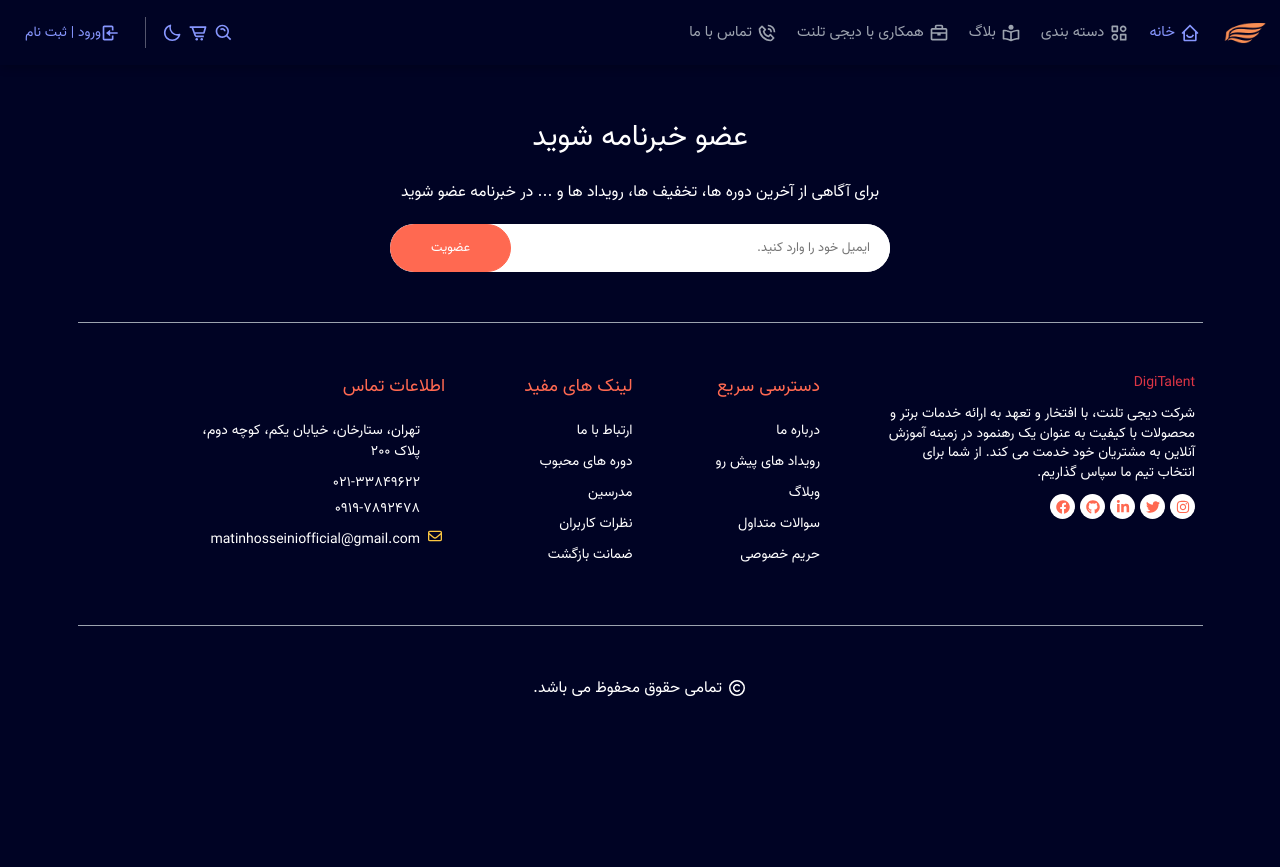
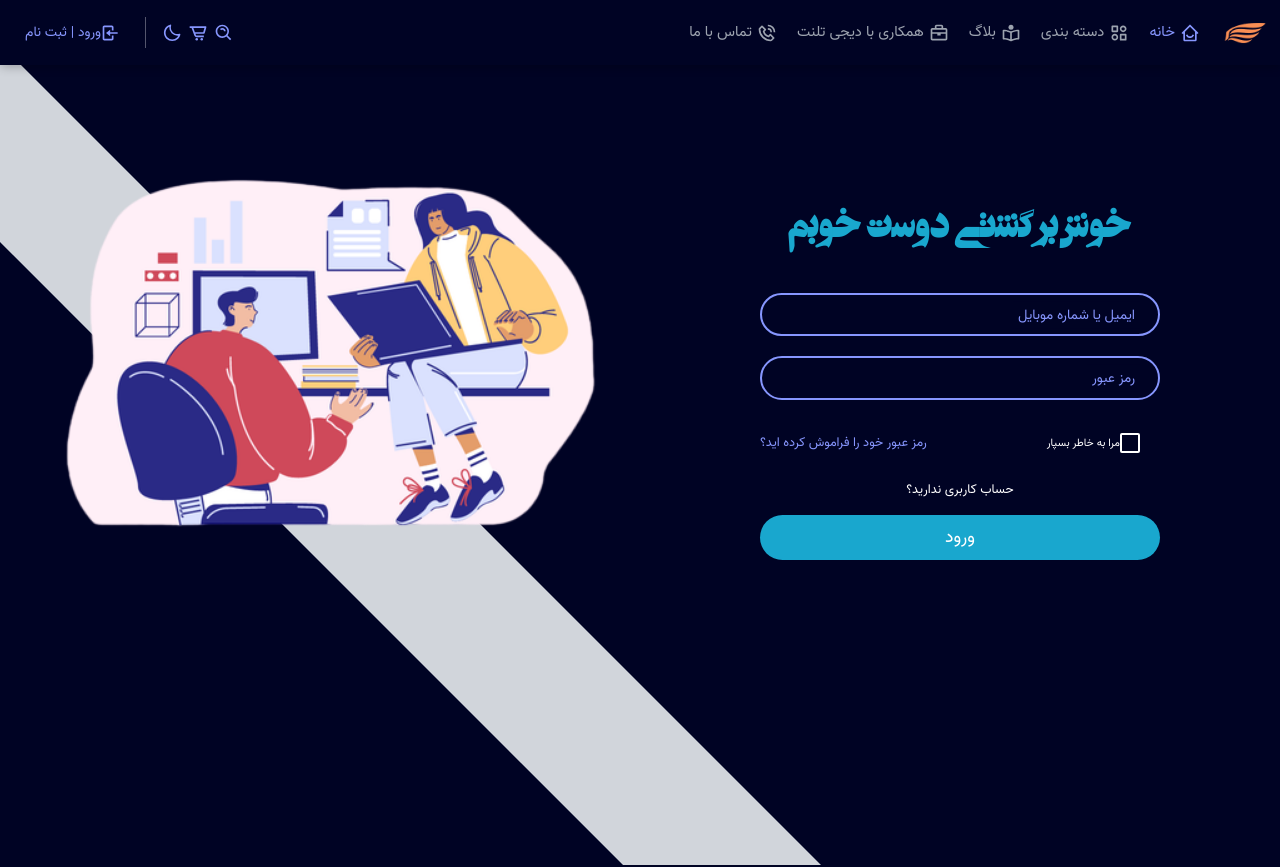
Before and after one commit to Matin-Hosseini/digitalent-react, a React (Vite) app in the folder frontend/: page /login in a window 1280 px wide. Shown: the top 867 px of the page. Before the commit the page ends 800 px from the top, so only its background shows below. Built offline with nearby package versions, Linux system fonts and the light colour scheme.

Commit message:
frontend: login page added

```diff
--- a/frontend/src/App.tsx
+++ b/frontend/src/App.tsx
@@ -3,6 +3,7 @@ import Footer from "./components/Footer/Footer";
 import Header from "./components/Header/Header";
 
 import Home from "./pages/Home/Home";
+import Login from "./pages/Login/Login";
 
 const App = () => {
   return (
@@ -10,6 +11,7 @@ const App = () => {
       <Header />
       <Routes>
         <Route path="/" element={<Home />} />
+        <Route path="login" element={<Login />} />
       </Routes>
       <Footer />
     </>
--- /dev/null
+++ b/frontend/src/pages/Login/Login.css
@@ -0,0 +1,88 @@
+@import "./../../styles/modules/custom-input.css";
+
+
+.login-img {
+  position: relative;
+}
+
+.login-img::before {
+  position: absolute;
+  content: "";
+  width: 300%;
+  height: 14rem;
+  background-color: var(--light-gray);
+  top: 30%;
+  z-index: -1;
+  rotate: 45deg;
+  right: -50rem;
+  border-radius: 100rem;
+}
+
+.login {
+  min-height: 100vh;
+  overflow: hidden;
+  direction: ltr;
+}
+
+
+.login-title {
+  font-family: "Persian Titraj";
+  font-size: 4.5rem;
+  color: var(--blue);
+}
+.login-form {
+  margin: auto;
+  max-width: 40rem;
+  font-size: 1.3rem;
+}
+
+.login-form__options {
+  display: flex;
+  flex-direction: column;
+  margin: 1.5rem 0;
+  align-items: center;
+}
+
+.login-form__remember-me {
+  display: flex;
+  align-items: center;
+  gap: 1rem;
+}
+
+.login-form__forgot-password {
+  color: var(--purple);
+  font-size: 1.3rem;
+  transition: color var(--transition);
+}
+.login-form__forgot-password:hover {
+  color: var(--yellow);
+}
+
+.login-form__btn {
+  color: #fff;
+  background-color: var(--blue);
+  width: 100%;
+  height: 4.5rem;
+  border-radius: 10rem;
+  font-size: 1.8rem;
+}
+
+.footer {
+  direction: rtl;
+}
+
+@media (min-width: 360px) {
+  .login-form__options {
+    display: flex;
+    flex-direction: row-reverse;
+    align-items: center;
+    justify-content: space-between;
+    font-size: 1.1rem;
+  }
+}
+
+@media(min-width:768px){
+    /* .login-img{
+        height: 100vh;
+    } */
+}
--- /dev/null
+++ b/frontend/src/pages/Login/Login.tsx
@@ -0,0 +1,71 @@
+import { Link } from "react-router-dom";
+
+import Row from "react-bootstrap/Row";
+import Col from "react-bootstrap/Col";
+
+//local-folders
+import "./Login.css"
+
+export default function Login() {
+  return (
+    <div className="login">
+      <Row className="flex-row-reverse">
+        <Col md={6} className="login-img order-1">
+          <img
+            src="src/assets/images/login-page/attachment_102306474_prev_ui.png"
+            alt=""
+          />
+        </Col>
+        <Col md={6} className="align-self-center">
+          <p className="text-center mb-5 login-title">خوش برگشتی دوست خوبم</p>
+
+          <form action="" className="login-form" id="login-form" noValidate>
+            <div className="custom-input">
+              <input
+                type="text"
+                name="identifier"
+                className="custom-input__input"
+                required
+              />
+              <label className="custom-input__label">
+                ایمیل یا شماره موبایل
+              </label>
+            </div>
+            <div className="custom-input">
+              <input
+                type="password"
+                name="password"
+                className="custom-input__input"
+                required
+              />
+              <label className="custom-input__label">رمز عبور</label>
+            </div>
+
+            <div className="login-form__options">
+              <div className="login-form__remember-me">
+                <div className="checkbox">
+                  <label>
+                    مرا به خاطر بسپار
+                    <input type="checkbox" name="rememberMe" />
+                    <span className="checkbox-material">
+                      <span className="check"></span>
+                    </span>
+                  </label>
+                </div>
+              </div>
+              <Link to="/not-completed" className="login-form__forgot-password">
+                رمز عبور خود را فراموش کرده اید؟
+              </Link>
+            </div>
+
+            <Link to="/sign-up" className="d-block text-center mb-4">
+              حساب کاربری ندارید؟
+            </Link>
+
+            <button className="login-form__btn">ورود</button>
+          </form>
+        </Col>
+      </Row>
+    </div>
+  );
+}
```
